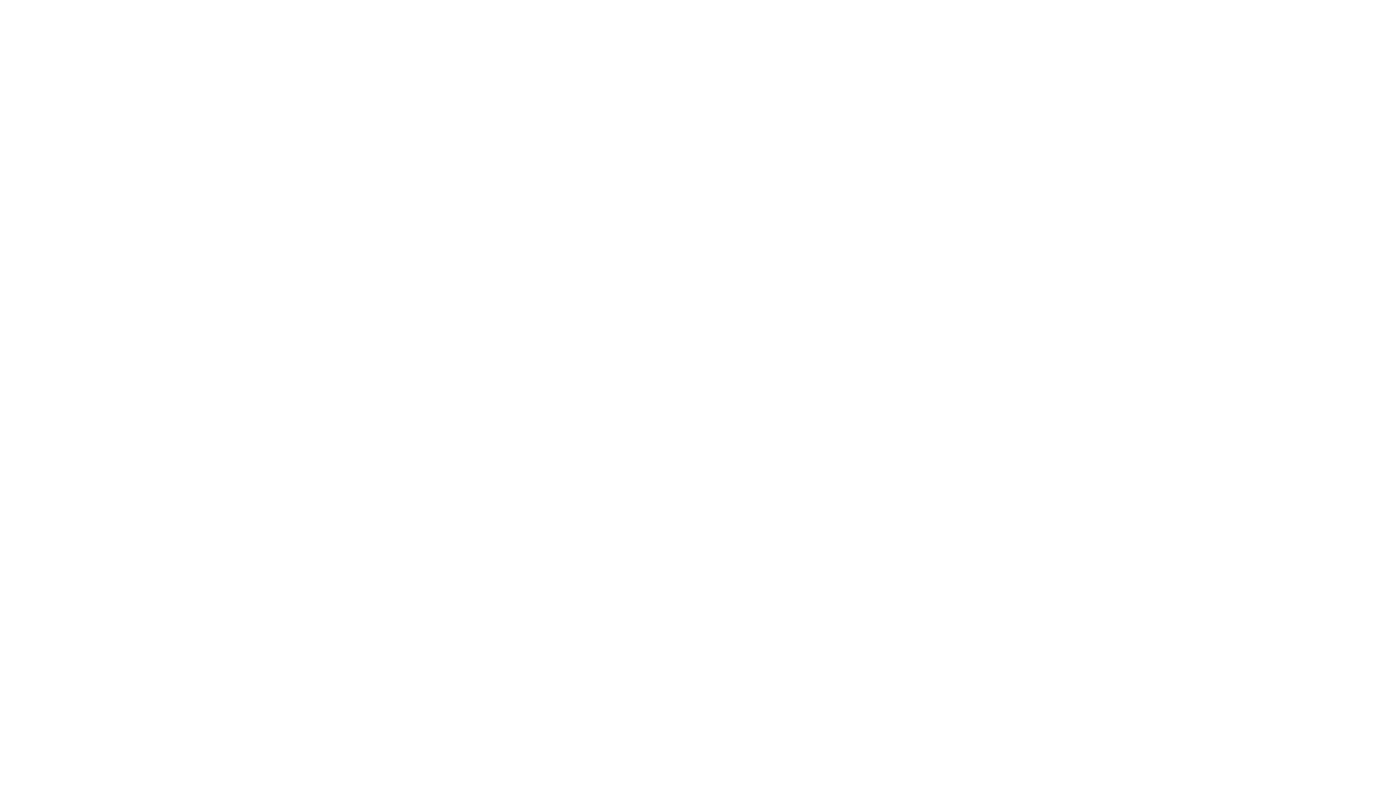
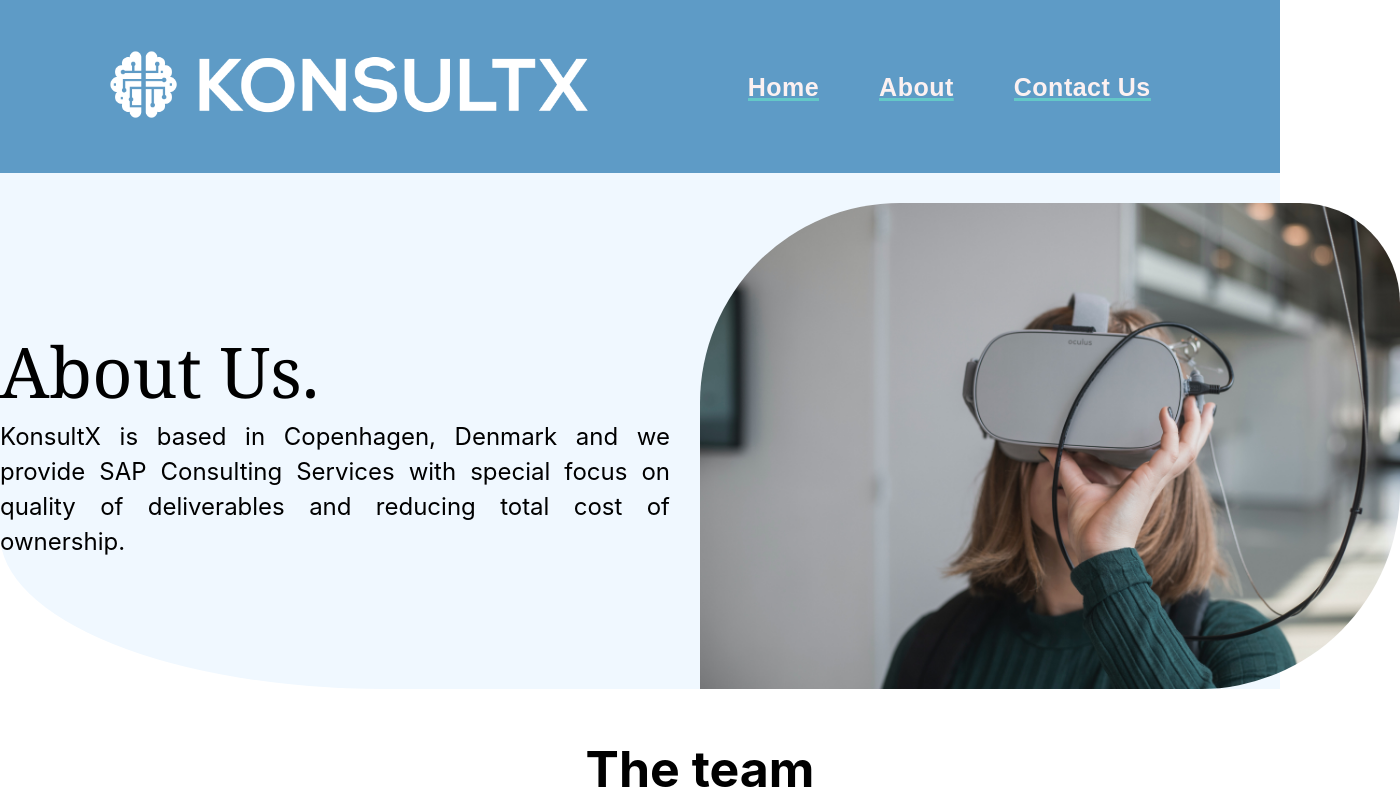
Before and after one commit to 27ManishaPatel/Konsultx, a React (Create React App) app: page /About in a window 1280 px wide. Before the commit this address had no page. Shown: the top 800 px of the page, 1400 px wide, since content can reach past the window. Built offline with nearby package versions, Linux system fonts and the light colour scheme; a web font is replaced by a local one.

Commit message:
cancel gh pages deployment

```diff
--- a/package.json
+++ b/package.json
@@ -1,5 +1,4 @@
 {
-  "homepage": "http://27ManishaPatel.github.io/Konsultx",
   "name": "Konsultx",
   "version": "0.1.0",
   "private": true,
@@ -20,8 +19,6 @@
     "web-vitals": "^2.1.4"
   },
   "scripts": {
-   "predeploy": "npm run build",
-    "deploy": "gh-pages -d build",
     "start": "react-scripts start",
     "build": "react-scripts build",
     "test": "react-scripts test",
--- a/src/App.js
+++ b/src/App.js
@@ -10,9 +10,9 @@ function App() {
     <div>
       <Router>
         <Routes>
-        <Route path="/Konsultx" element={<Home/>}></Route>
-        <Route path="/Konsultx/About" element={<About/>}></Route>
-        <Route path="/Konsultx/Contact-Us" element={<ContactUs/>}></Route>
+        <Route path="/" element={<Home/>}></Route>
+        <Route path="/About" element={<About/>}></Route>
+        <Route path="/Contact-Us" element={<ContactUs/>}></Route>
         </Routes>
       </Router>
     </div >
--- a/src/components/Header/Header.component.js
+++ b/src/components/Header/Header.component.js
@@ -12,9 +12,9 @@ const Header = () => {
       </div>
       <div className='nav-container'>
         <ul>
-          <li><Link className="nav-list" to="/Konsultx">Home</Link></li>
-          <li><Link className="nav-list" to="/Konsultx/About">About</Link></li>
-          <li><Link className="nav-list" to="/Konsultx/Contact-Us">Contact Us</Link></li>
+          <li><Link className="nav-list" to="/">Home</Link></li>
+          <li><Link className="nav-list" to="/About">About</Link></li>
+          <li><Link className="nav-list" to="/Contact-Us">Contact Us</Link></li>
         </ul>
         <Outlet />
       </div>
```
